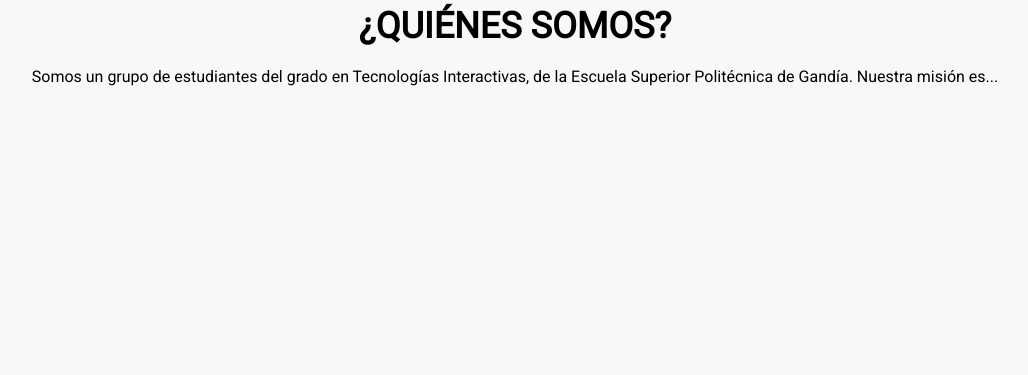
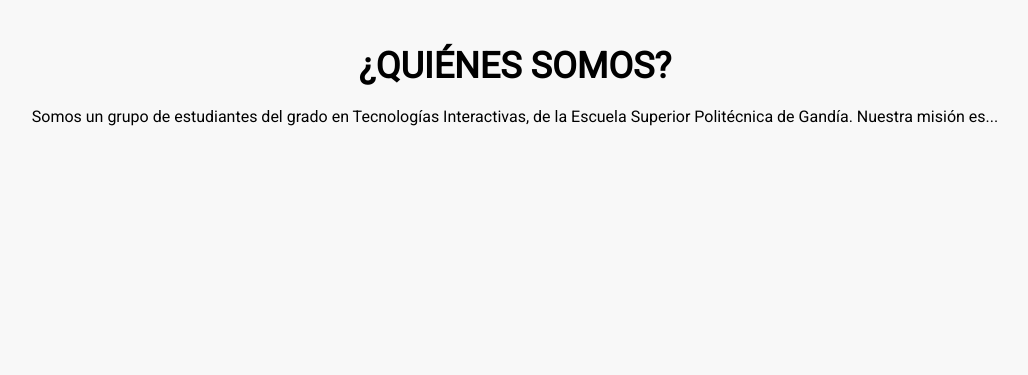
Before and after one commit to abidanBrito/PW-eHorta, a PHP site: page /app/about.html in a window 1280 px wide. Shown: the part 45-420 px from the top of the page, without its empty margins (125-1153 px from the left). Before the commit the page ends 131 px from the top, so only its background shows below. Run offline with PHP 8.4, Linux system fonts and the light colour scheme.

Commit message:
Added headers and small margin to FAQS / About

```diff
--- a/src/app/about.html
+++ b/src/app/about.html
@@ -62,7 +62,7 @@
             </nav>
         </header>
 
-        <main style="text-align: center; margin-top: 50px;">
+        <main style="text-align: center; margin-top: 90px;">
             <h1 style="font-size: 36px;">¿QUIÉNES SOMOS?</h1>
             <p style="margin-top: 20px;">Somos un grupo de estudiantes del grado en Tecnologías Interactivas,
             de la Escuela Superior Politécnica de Gandía. Nuestra misión es...</p>
--- a/src/app/contact.html
+++ b/src/app/contact.html
@@ -2,7 +2,7 @@
 *    AUTHOR:         Abidan Brito Clavijo
 *    FILE:           contact.html
 *    DATE:           13/03/2020
-*    STATE:          WIP
+*    STATE:          DONE
 *    ----------------------------------------------------------------
 *    NOTICE: Copyright (c) 2020 Abidan Brito Clavijo
 *    ---------------------------------------------------------------- -->
--- a/src/app/faqs.html
+++ b/src/app/faqs.html
@@ -62,7 +62,7 @@
             </nav>
         </header>
 
-        <main style="text-align: center; margin-top: 50px;">
+        <main style="text-align: center; margin-top: 90px;">
             <h1 style="font-size: 36px;">PREGUNTAS FRECUENTES</h1>
             <p style="margin-top: 20px;">Aquí van las preguntas...</p>
         </main>
--- a/src/index.html
+++ b/src/index.html
@@ -2,7 +2,7 @@
 *    AUTHOR:         Abidan Brito Clavijo
 *    FILE:           index.html
 *    DATE:           18/03/2020
-*    STATE:          WIP
+*    STATE:          DONE
 *    ----------------------------------------------------------------
 *    NOTICE: Copyright (c) 2020 Abidan Brito Clavijo
 *    ---------------------------------------------------------------- -->
```
Also changed, not shown: src/app/css/contact_style.css (+9 -0 lines), src/app/css/index.css (+9 -0 lines), src/app/css/index_mobile.css (+9 -0 lines).
